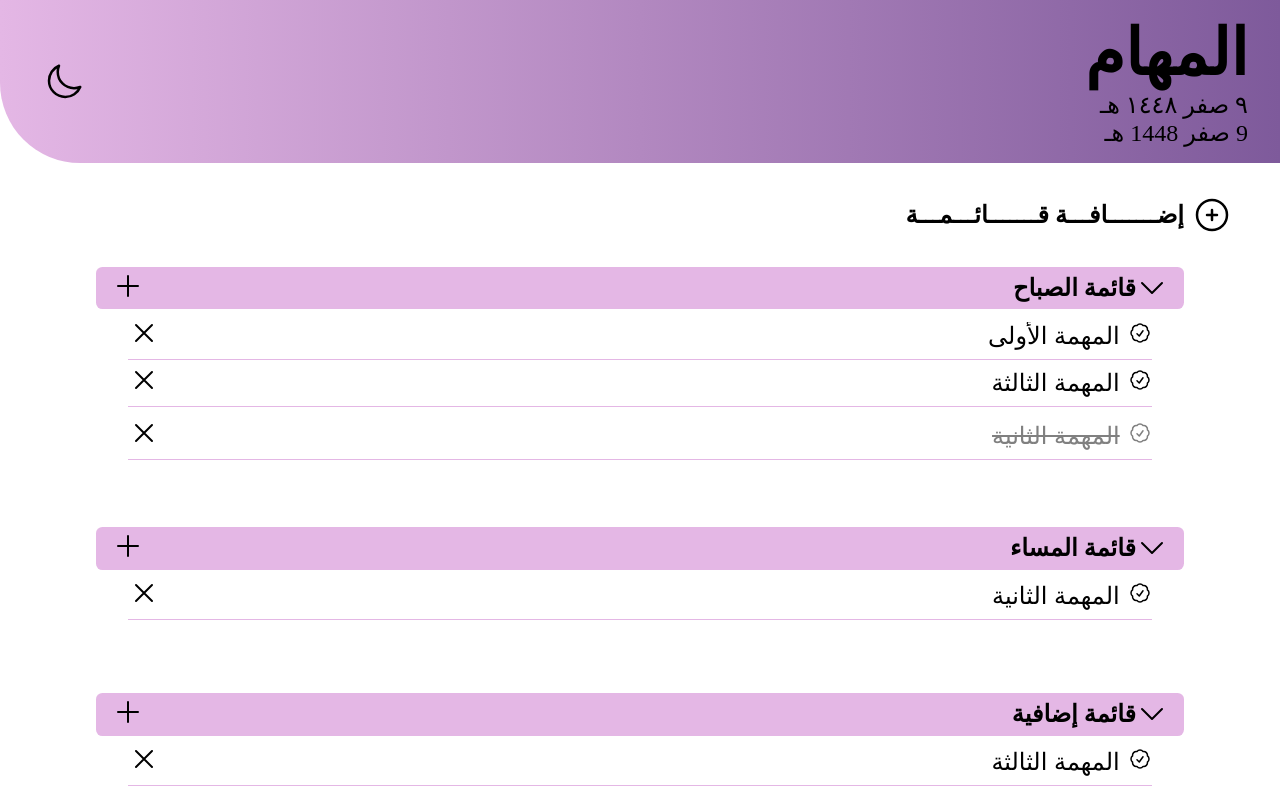
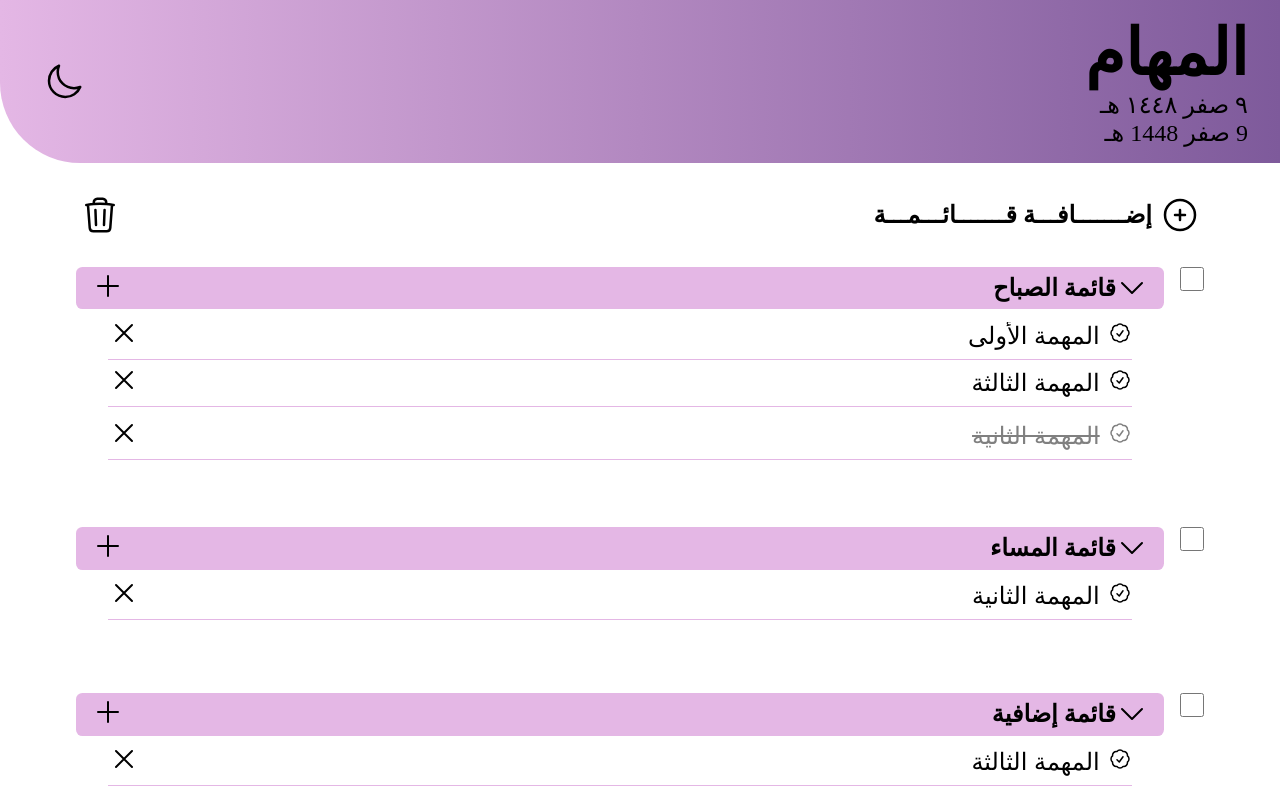
Before and after one commit to ZCodingSpace/ToDoListRv01, a React (Create React App) app: page / in a window 1280 px wide. Built offline with nearby package versions, Linux system fonts and the light colour scheme; a web font is replaced by a local one.

Commit message:
Add a new list - Added + Trush icon for deleting lists - added

```diff
--- /dev/null
+++ b/src/ToDos/DeletionBox.js
@@ -0,0 +1,64 @@
+import { useContext } from "react";
+import { DataContext } from "../CustomContext";
+
+// Deletion Task Dialog Box Component
+export default function DeletionBox({
+  // Destructure the displayStatus prop to get the status, listID, and taskID
+  displayStatus: { status, listID, taskID },
+  // A function to close the deletion dialog box using the setDeletionDialogStatus state updater function
+  closeAlertWindow,
+  type,
+}) {
+  // Access the data using useContext to manage the list of tasks
+  const { setList } = useContext(DataContext);
+
+  // Delete the task from the list
+  function deleteList() {
+    setList((prev) => {
+      return prev.filter((list) => {
+        return list.listID !== listID;
+      });
+    });
+  }
+
+  // Delete the task from the list
+  function deleteTask() {
+    setList((prev) => {
+      return prev.map((list) => {
+        return list.listID === listID
+          ? {
+              ...list,
+              todoList: list.todoList.filter((task) => {
+                return task.taskID !== taskID;
+              }),
+            }
+          : list;
+      });
+    });
+  }
+  return (
+    <div className={`deletion-dialog-box-container center ${status}`}>
+      <div className="content-container center">
+        <p className="deletion-msg">
+          {`تحذير: لا يمكن استعادة ${type === "task" ? "المهمة" : "القائمة"} بعد حذفها. هل تريد الحذف؟`}
+        </p>
+
+        {/* Deletion Task Buttons - START */}
+        <div className="buttons-container center">
+          <button
+            className="confirm-button"
+            onClick={() => {
+              type === "task" ? deleteTask() : deleteList();
+            }}
+          >
+            نعم
+          </button>
+          <button className="cancel-button" onClick={closeAlertWindow}>
+            إلغاء
+          </button>
+        </div>
+        {/* Deletion Task Buttons - END */}
+      </div>
+    </div>
+  );
+}
--- a/src/ToDos/ListCategory.js
+++ b/src/ToDos/ListCategory.js
@@ -6,7 +6,13 @@ import { useContext } from "react";
 import { DataContext } from "../CustomContext";
 import Task from "./Tasks";
 
-export default function ListCategory({ listID, listTitle, todoList }) {
+export default function ListCategory({
+  listID,
+  listTitle,
+  todoList,
+  deleteStatus,
+  changeDeleteStatus,
+}) {
   // Access the data using useContext to manage the list of tasks
   const { setList } = useContext(DataContext);
 
@@ -76,12 +82,20 @@ export default function ListCategory({ listID, listTitle, todoList }) {
 
   return (
     <div className="listCategory-main-container center">
+      <input
+        type="checkbox"
+        className={`list-checkbox ${deleteStatus ? "list-checkbox-hide" : ""}`}
+        onClick={(event) => console.log(listID)}
+      />
       <div className="listCategory-container center">
         <div className="category-header center">
-
           {/* --- List Title Container - START --- */}
           <div className="center">
-            <ChevronDownIcon />
+            <ChevronDownIcon
+              onClick={(event) => {
+                event.stopPropagation();
+              }}
+            />
             <h2>{listTitle}</h2>
           </div>
           {/* --- List Title Container - END --- */}
--- a/src/ToDos/ListsStyles.css
+++ b/src/ToDos/ListsStyles.css
@@ -2,6 +2,20 @@
 
 .add-list-row {
     padding: 2rem;
+    justify-content: space-between;
+
+
+}
+
+@media (min-width: 767px) {
+
+    .add-list-row {
+        padding: 2rem 4rem;
+        justify-content: space-between;
+
+
+    }
+
 }
 
 .add-list-button-container {
@@ -40,6 +54,8 @@
 /* --- List Category Component - START --- */
 .listCategory-main-container {
     width: 100vw;
+    align-items: flex-start;
+    gap: 1rem;
 
     .listCategory-container {
         width: 85%;
@@ -63,6 +79,14 @@
         }
 
 
+    }
+
+    .list-checkbox {
+        width: 1.5rem;
+        height: 1.5rem;
+    }
+    .list-checkbox-hide{
+        display: none;
     }
 
 
@@ -161,11 +185,11 @@
 /* --- Deletion Task Dialog Box Component - START */
 
 .deletion-dialog-box-container {
-    position: absolute;
+    position: fixed;
     top: 0;
     left: 0;
-    width: 100vw;
-    height: 100vh;
+    width: 100%;
+    height: 100%;
     background-color: #32323232;
 
     .content-container {
--- a/src/ToDos/MainListsCreator.js
+++ b/src/ToDos/MainListsCreator.js
@@ -1,13 +1,16 @@
+import { TrashIcon } from "@heroicons/react/24/outline";
 import { PlusCircleIcon } from "@heroicons/react/24/outline";
 import ListCategory from "./ListCategory";
-import { useContext } from "react";
+import { useContext, useState } from "react";
 import { DataContext } from "../CustomContext";
 
+export default function MainLlistsCreator() {
+  const { lists, setList } = useContext(DataContext);
+  const [deleteListStatus, setDeleteListStatus] = useState(false);
 
-export default function MainLlistsCreator() {
-
-
-  const {lists} = useContext(DataContext);
+  function toggleDeleteListsStatus() {
+    setDeleteListStatus(deleteListStatus ? false : true);
+  }
 
   let listCategoryComponent = lists.map((list) => {
     return (
@@ -16,17 +19,39 @@ export default function MainLlistsCreator() {
         listID={list.listID}
         listTitle={list.listTitle}
         todoList={list.todoList}
+
+        deleteStatus= {deleteListStatus}
+        changeDeleteStatus={toggleDeleteListsStatus}
       />
     );
   });
 
+  function addNewList() {
+    setList((prev) => {
+      return [
+        {
+          listID: crypto.randomUUID(),
+          listTitle: "قائمة جديدة",
+          todoList: [],
+        },
+        ...prev,
+      ];
+    });
+  }
 
   return (
     <>
-      <div className="add-list-row">
-        <div className="add-list-button-container center">
-          <PlusCircleIcon className="h-6 w-6 text-gray-500" />
+      <div className="add-list-row center">
+        <div className="add-list-button-container center" onClick={addNewList}>
+          <PlusCircleIcon />
           <h2 className="add-list-title">إضـــــــافـــة قـــــــائـــمـــة</h2>
+        </div>
+        <div className="add-list-button-container center" onClick={addNewList}>
+          <TrashIcon
+            onClick={() => {
+              toggleDeleteListsStatus();
+            }}
+          />
         </div>
       </div>
       <div className="list-categories-container center">
--- a/src/ToDos/Tasks.js
+++ b/src/ToDos/Tasks.js
@@ -3,6 +3,7 @@ import { DataContext } from "../CustomContext";
 import "./ListsStyles.css";
 import { CheckBadgeIcon } from "@heroicons/react/24/outline";
 import { XMarkIcon } from "@heroicons/react/24/outline";
+import DeletionBox from "./DeletionBox";
 
 export default function Task({ listID, taskID, title, isChecked, status }) {
   // Access the data using useContext to manage the list of tasks
@@ -167,60 +168,13 @@ export default function Task({ listID, taskID, title, isChecked, status }) {
         {/* --- Delete Task Button - END --- */}
 
         {/* --- Deletion Task Dialog Box - START --- */}
-        <DeletionTask
+        <DeletionBox
           displayStatus={deletionDialogStatus}
           closeAlertWindow={closeAlertWindow}
+          type={"task"}
         />
         {/* --- Deletion Task Dialog Box - END --- */}
       </div>
     </>
   );
 }
-
-// Deletion Task Dialog Box Component
-function DeletionTask({
-  // Destructure the displayStatus prop to get the status, listID, and taskID
-  displayStatus: { status, listID, taskID },
-  // A function to close the deletion dialog box using the setDeletionDialogStatus state updater function
-  closeAlertWindow,
-}) {
-  // Access the data using useContext to manage the list of tasks
-  const { setList } = useContext(DataContext);
-
-  // Delete the task from the list
-  function deleteTask() {
-    setList((prev) => {
-      return prev.map((list) => {
-        return list.listID === listID
-          ? {
-              ...list,
-              todoList: list.todoList.filter((task) => {
-                return task.taskID !== taskID;
-              }),
-            }
-          : list;
-      });
-    });
-  }
-
-  return (
-    <div className={`deletion-dialog-box-container center ${status}`}>
-      <div className="content-container center">
-        <p className="deletion-msg">
-          تحذير: لا يمكن استعادة المهمة بعد حذفها. هل تريد الحذف؟
-        </p>
-
-        {/* Deletion Task Buttons - START */}
-        <div className="buttons-container center">
-          <button className="confirm-button" onClick={deleteTask}>
-            نعم
-          </button>
-          <button className="cancel-button" onClick={closeAlertWindow}>
-            إلغاء
-          </button>
-        </div>
-        {/* Deletion Task Buttons - END */}
-      </div>
-    </div>
-  );
-}
```
